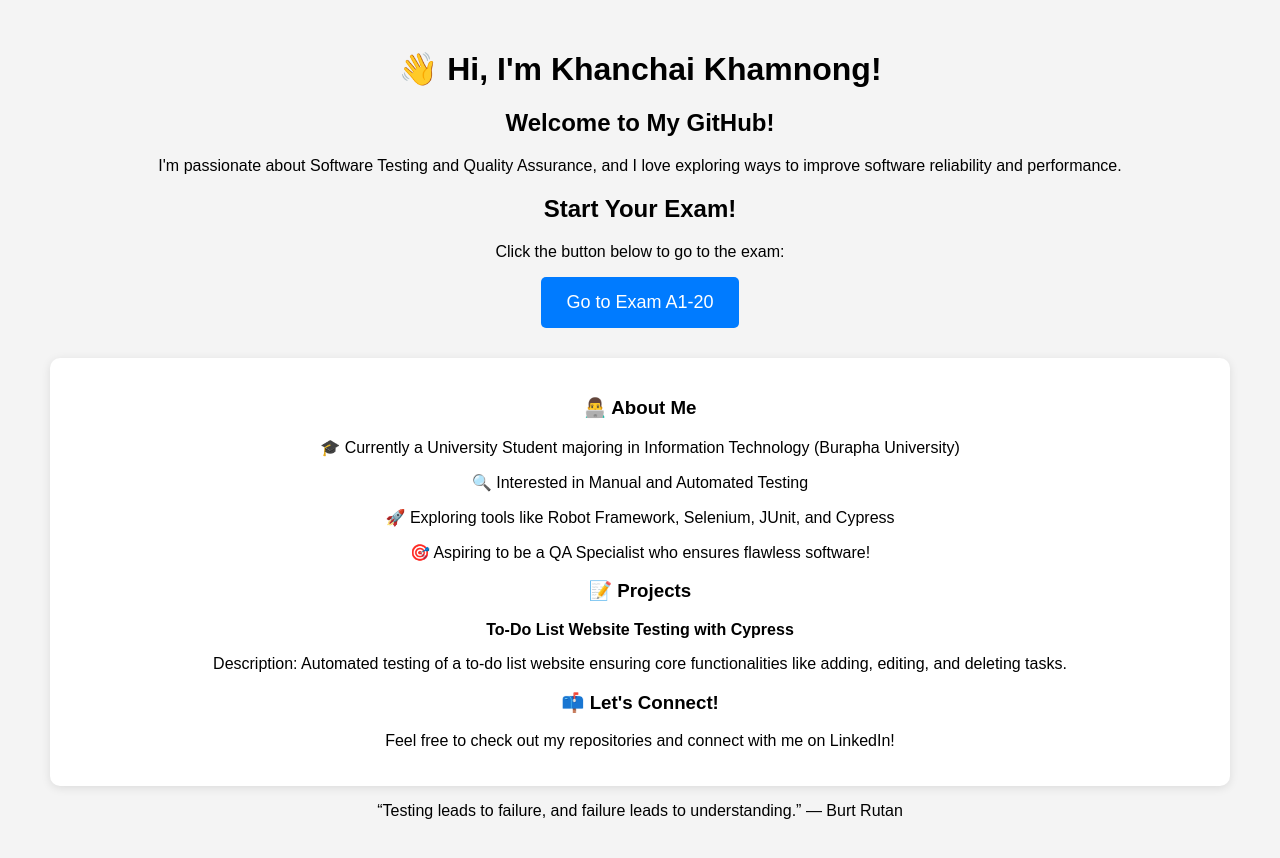
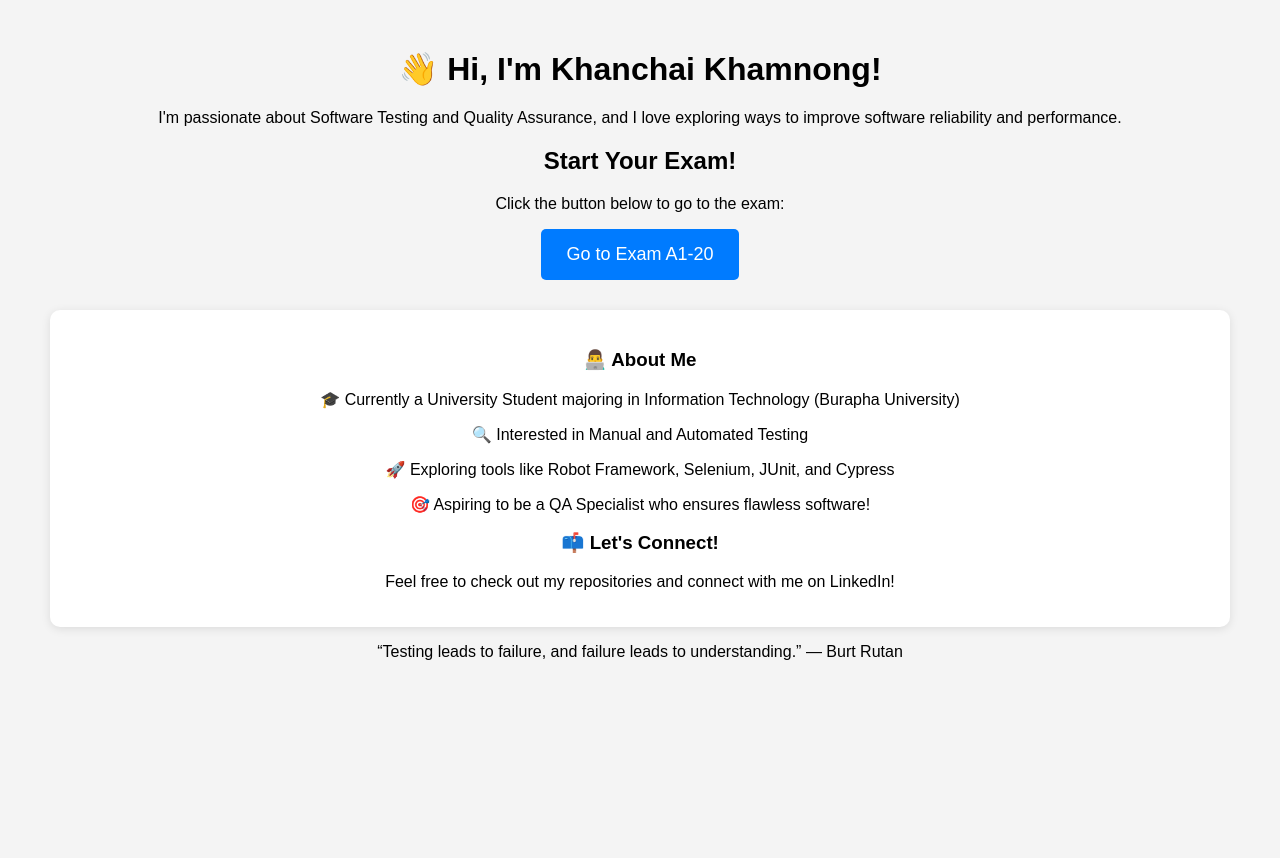
Before and after one commit to K2anC2ai/ExamTesterPractice-CTFL-, a plain HTML site: page index.html in a window 1280 px wide. After the commit the page ends 800 px from the top, so only its background shows below. Drawn offline with Linux system fonts and the light colour scheme.

Commit message:
Update index.html

```diff
--- a/index.html
+++ b/index.html
@@ -35,7 +35,6 @@
 </head>
 <body>
     <h1>👋 Hi, I'm Khanchai Khamnong!</h1>
-    <h2>Welcome to My GitHub!</h2>
     <p>I'm passionate about Software Testing and Quality Assurance, and I love exploring ways to improve software reliability and performance.</p>
 
 
@@ -52,10 +51,6 @@
         <p>🚀 Exploring tools like Robot Framework, Selenium, JUnit, and Cypress</p>
         <p>🎯 Aspiring to be a QA Specialist who ensures flawless software!</p>
 
-        <h3>📝 Projects</h3>
-        <p><strong>To-Do List Website Testing with Cypress</strong></p>
-        <p>Description: Automated testing of a to-do list website ensuring core functionalities like adding, editing, and deleting tasks.</p>
-
         <h3>📫 Let's Connect!</h3>
         <p>Feel free to check out my repositories and connect with me on LinkedIn!</p>
     </div>
```
